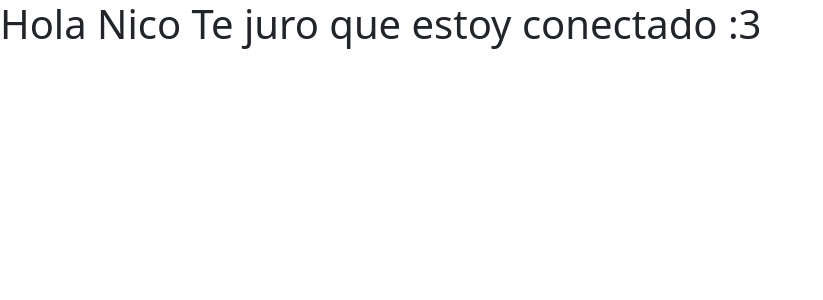
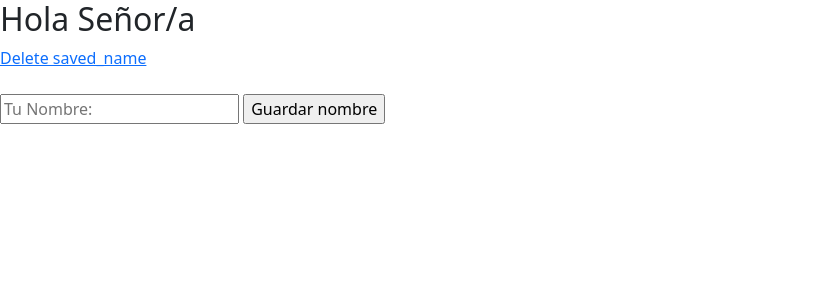
Before and after one commit to Xr60031/PPS-Ezequiel-Bacchini, a Flask app: page / in a window 1280 px wide. Shown: the top 300 px of the page, without its empty margins (0-823 px from the left). Run offline with Flask 3, Linux system fonts and the light colour scheme.

Commit message:
Prueba de Cookies

```diff
--- a/SitioWeb/app.py
+++ b/SitioWeb/app.py
@@ -1,15 +1,25 @@
 from flask import Flask
-from flask import render_template, redirect, request, Response, session
+from flask import render_template, redirect, request, Response, session, make_response
 
 app = Flask(__name__,template_folder='template')
 
 @app.route('/')
 def home():
-    return render_template('index.html')
+    saved_name = request.cookies.get("saved_name")
+    return render_template('index.html', saved_name = saved_name)
 
-@app.route('/accesso-login', methods=["GET", "POST"])
-def login():
-    return render_template('index.html')
+@app.route('/save_name', methods=["POST"])
+def save_name():
+    name = request.form['name']
+    response = make_response(f"Nos vamos a acordar de tu nombre, {name}!!!")
+    response.set_cookie("saved_name", name)
+    return response
+
+@app.route('/delete_cookie')
+def delete_cookie():
+    response = make_response("Nos olvidamos de tu nombre!")
+    response.set_cookie("saved_name", "", expires=0)
+    return response
 
 if __name__ == '__main__':
     app.secret_key="_Xr60031_"
--- a/SitioWeb/template/index.html
+++ b/SitioWeb/template/index.html
@@ -8,6 +8,13 @@
     <link href="https://cdn.jsdelivr.net/npm/bootstrap@5.3.3/dist/css/bootstrap.min.css" rel="stylesheet" integrity="sha384-QWTKZyjpPEjISv5WaRU9OFeRpok6YctnYmDr5pNlyT2bRjXh0JMhjY6hW+ALEwIH" crossorigin="anonymous">
 </head>
 <body>
-    <h1>Hola Nico Te juro que estoy conectado :3</h1>
+    <h2>Hola {{saved_name if saved_name is not none else "Señor/a"}}</h2>
+    <a href="/delete_cookie">Delete saved_name</a>
+    <br>
+    <br>
+    <form action="/save_name" method="POST">
+        <input type="text" name="name" placeholder="Tu Nombre:">
+        <input type="submit" value="Guardar nombre">
+    </form>
 </body>
 </html>
```
